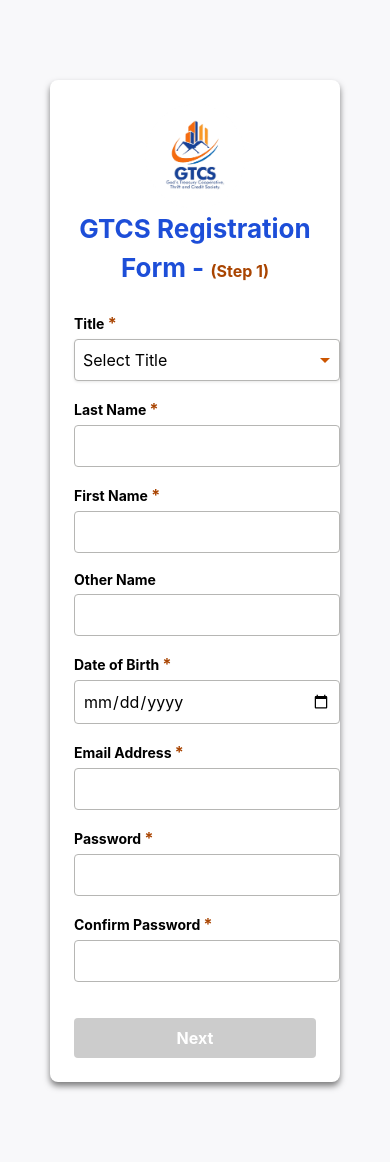
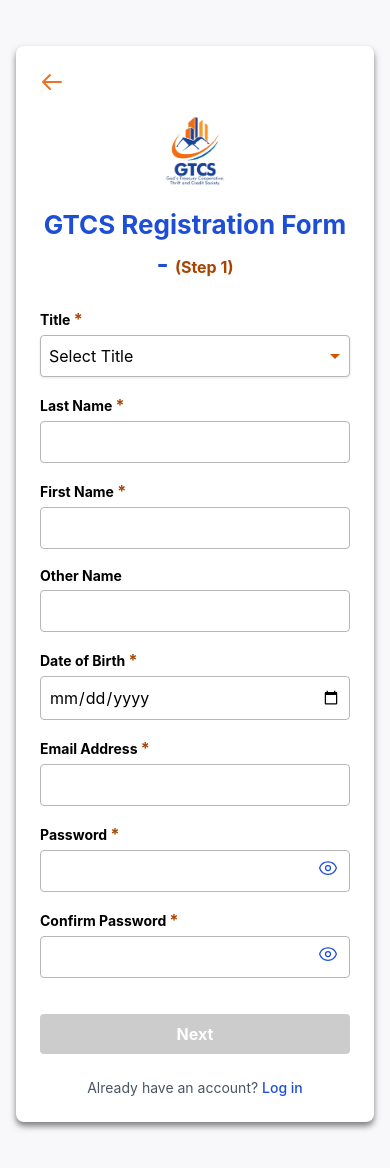
Before and after one commit to gtcsprojects2025-cloud/savings-loan-app, a React (Create React App) app in the folder client/: page /Auth/register in a window 390 px wide. Built offline with nearby package versions, Linux system fonts and the light colour scheme.

Commit message:
encryption and responsiveness

```diff
--- a/client/package.json
+++ b/client/package.json
@@ -3,12 +3,13 @@
   "version": "0.1.0",
   "private": true,
   "dependencies": {
-"@heroicons/react": "^2.1.5",
+    "@heroicons/react": "^2.1.5",
     "@tanstack/react-query": "^5.87.4",
     "@testing-library/dom": "^10.4.1",
     "@testing-library/jest-dom": "^6.8.0",
     "@testing-library/react": "^16.3.0",
     "@testing-library/user-event": "^13.5.0",
+    "crypto-js": "^4.2.0",
     "date-fns": "^4.1.0",
     "react": "^19.1.1",
     "react-dom": "^19.1.1",
--- a/client/src/Auth/login/LoginForm.jsx
+++ b/client/src/Auth/login/LoginForm.jsx
@@ -2,10 +2,12 @@
 import { useForm } from 'react-hook-form';
 import { toast } from 'react-toastify';
 import { useNavigate, Link } from 'react-router-dom';
-
-
+import { EyeIcon, EyeSlashIcon } from '@heroicons/react/24/outline';
+import SHA256 from 'crypto-js/sha256';
 
 const LoginForm = () => {
+  const [showPassword, setShowPassword] = useState(false);
+  const [showButtonWarning, setShowButtonWarning] = useState(false);
   const {
     register,
     handleSubmit,
@@ -17,6 +19,9 @@
   const onSubmit = async (data) => {
     setLoading(true);
     try {
+      const hashedPassword = SHA256(data.password).toString();
+      console.log('Hashed password:', hashedPassword);
+
       const response = await fetch('https://savings-loan-app.vercel.app/api/login', {
         method: 'POST',
         headers: {
@@ -24,7 +29,7 @@
         },
         body: JSON.stringify({
           email: data.email,
-          password: data.password,
+          password: hashedPassword,
         }),
       });
 
@@ -34,7 +39,7 @@
         toast.success('Login successful!');
         console.log('Login response:', result);
         localStorage.setItem('userToken', 'demo-token');
-        localStorage.setItem('user', JSON.stringify({ firstName: 'John', lastName: 'Doe' }));
+        localStorage.setItem('user', JSON.stringify({ firstName: 'Femi', lastName: 'Akinwunmi' }));
         navigate('/');
       } else {
         toast.error(result.message || 'Login failed. Please check your credentials.');
@@ -48,7 +53,7 @@
   };
 
   return (
-    <div className="min-h-screen w-screen  bg-gray-50 flex items-center justify-center">
+    <div className="min-h-screen w-[100%] px-5 lg:px-0 bg-gray-50 flex items-center justify-center">
       <div className="w-full max-w-lg bg-white border border-gray-200 shadow-2xl rounded-xl p-8 sm:p-10">
         <div className="flex justify-center mb-4">
           <img src="/logo.jpg" alt="Company Logo" className="h-12 sm:h-14" />
@@ -73,22 +78,32 @@
               <p className="text-red-500 text-sm mt-1">{errors.email.message}</p>
             )}
           </div>
-
-          <div>
+          <div className="relative">
             <label className="block text-sm font-semibold text-gray-700">Password</label>
             <input
-              type="password"
+              type={showPassword ? 'text' : 'password'}
               {...register('password', {
                 required: 'Password is required',
                 minLength: { value: 6, message: 'Minimum 6 characters' },
               })}
               className={`mt-2 block w-full px-4 py-2 sm:py-3 border ${
                 errors.password ? 'border-red-500' : 'border-gray-300'
-              } rounded-lg focus:outline-none focus:ring-2 focus:ring-brandOrange`}
+              } rounded-lg focus:outline-none focus:ring-2 focus:ring-brandOrange pr-10`}
               placeholder="••••••••"
             />
-            {errors.password && (
-              <p className="text-red-500 text-sm mt-1">{errors.password.message}</p>
+            <button
+              type="button"
+              onClick={() => setShowPassword(!showPassword)}
+              className="absolute right-3 top-9 text-brandBlue hover:text-brandBlue/80"
+            >
+              {showPassword ? (
+                <EyeSlashIcon className="h-5 w-5" />
+              ) : (
+                <EyeIcon className="h-5 w-5" />
+              )}
+            </button>
+            {(showButtonWarning || errors.password) && (
+              <p className="text-red-500 text-sm mt-1">{errors.password?.message}</p>
             )}
           </div>
 
--- a/client/src/Auth/register/index.js
+++ b/client/src/Auth/register/index.js
@@ -2,9 +2,12 @@
 import { useForm } from 'react-hook-form';
 import { format } from 'date-fns';
 import { toast } from 'react-toastify';
+import { EyeIcon, EyeSlashIcon } from '@heroicons/react/24/outline';
+import SHA256 from 'crypto-js/sha256';
 import './register.css';
 import gtcslogo from '../../assets/gtcslogo.png';
 import check from '../../assets/check.png';
+import { useNavigate, Link } from 'react-router-dom';
 
 function Register() {
   const {
@@ -49,6 +52,8 @@
   const [showButtonWarning, setShowButtonWarning] = useState(false);
   const [showModal, setShowModal] = useState(false);
   const [loading, setLoading] = useState(false);
+  const [showPassword, setShowPassword] = useState(false);
+  const [showConfirmPassword, setShowConfirmPassword] = useState(false);
 
   const countryCodes = [
     { code: '+234', name: 'Nigeria (+234)' },
@@ -61,7 +66,7 @@
     if (showModal) {
       const timer = setTimeout(() => {
         setShowModal(false);
-         window.location.href = '/';
+        window.location.href = '/';
       }, 3000);
       return () => clearTimeout(timer);
     }
@@ -150,6 +155,9 @@
     } else {
       setLoading(true);
       try {
+        const hashedPassword = SHA256(data.password).toString();
+        console.log('Hashed password:', hashedPassword);
+
         const formPayload = {
           title: data.title,
           firstName: data.firstName,
@@ -157,7 +165,7 @@
           otherNames: data.otherName,
           DOB: data.dob,
           email: data.email,
-          password: data.password,
+          password: hashedPassword, // Send hashed password
           phoneNo: `${data.primaryPhoneCountry}${data.primaryPhone}`,
           PhoneNo2: data.otherPhone ? `${data.otherPhoneCountry}${data.otherPhone}` : '',
           NIN: data.nin,
@@ -202,8 +210,26 @@
   };
 
   return (
-    <div className="Register-container ">
+    <div className="Register-container">
       <div className="form-card">
+        <div className="form-header">
+          <button onClick={() => (window.location.href = '/')} className="back-button">
+            <svg
+              xmlns="http://www.w3.org/2000/svg"
+              className="h-6 w-6 text-[#eb7425]"
+              fill="none"
+              viewBox="0 0 24 24"
+              stroke="currentColor"
+            >
+              <path
+                strokeLinecap="round"
+                strokeLinejoin="round"
+                strokeWidth="2"
+                d="M10 19l-7-7m0 0l7-7m-7 7h18"
+              />
+            </svg>
+          </button>
+        </div>
         <img src={gtcslogo} alt="GTCS Logo" className="form-logo" />
         <h1 className="form-title text-brandBlue">
           GTCS Registration Form - <span className="form-step">(Step {currentStep})</span>
@@ -297,12 +323,12 @@
                 )}
               </div>
 
-              <div className="form-group">
+              <div className="form-group relative">
                 <label className="form-label">
                   Password <span className="form-step">*</span>
                 </label>
                 <input
-                  type="password"
+                  type={showPassword ? 'text' : 'password'}
                   {...register('password', {
                     required: 'Password is required',
                     pattern: {
@@ -311,25 +337,47 @@
                         'Password must be at least 8 characters, with uppercase, lowercase, number, and special character',
                     },
                   })}
-                  className="form-input"
+                  className="form-input pr-10"
                 />
+                <button
+                  type="button"
+                  onClick={() => setShowPassword(!showPassword)}
+                  className="absolute right-3 top-9 text-brandBlue hover:text-brandBlue/80"
+                >
+                  {showPassword ? (
+                    <EyeSlashIcon className="h-5 w-5" />
+                  ) : (
+                    <EyeIcon className="h-5 w-5" />
+                  )}
+                </button>
                 {(showButtonWarning || formErrors.password) && (
                   <span className="form-error">{formErrors.password?.message}</span>
                 )}
               </div>
 
-              <div className="form-group">
+              <div className="form-group relative">
                 <label className="form-label">
                   Confirm Password <span className="form-step">*</span>
                 </label>
                 <input
-                  type="password"
+                  type={showConfirmPassword ? 'text' : 'password'}
                   {...register('confirmPassword', {
                     required: 'Confirm password is required',
                     validate: (value) => value === password || 'Passwords do not match',
                   })}
-                  className="form-input"
+                  className="form-input pr-10"
                 />
+                <button
+                  type="button"
+                  onClick={() => setShowConfirmPassword(!showConfirmPassword)}
+                  className="absolute right-3 top-9 text-brandBlue hover:text-brandBlue/80"
+                >
+                  {showConfirmPassword ? (
+                    <EyeSlashIcon className="h-5 w-5" />
+                  ) : (
+                    <EyeIcon className="h-5 w-5" />
+                  )}
+                </button>
                 {(showButtonWarning || formErrors.confirmPassword) && (
                   <span className="form-error">{formErrors.confirmPassword?.message}</span>
                 )}
@@ -668,6 +716,14 @@
             </div>
           </div>
         )}
+        <div className="mt-6 text-sm text-center text-gray-600 space-y-2">
+          <p>
+            Already have an account?{' '}
+            <Link to="/Auth/login/" className="text-brandBlue font-medium hover:underline">
+              Log in
+            </Link>
+          </p>
+        </div>
       </div>
     </div>
   );
--- a/client/src/Auth/register/register.css
+++ b/client/src/Auth/register/register.css
@@ -7,7 +7,6 @@
   align-items: center;
   padding: 16px;
   overflow-y: auto;
-  padding: 50px;
   background-color: #f8f8fa;
   width: screen;
 
--- a/client/src/user/dashboard/Account.jsx
+++ b/client/src/user/dashboard/Account.jsx
@@ -6,7 +6,7 @@
 import LoanChart from './LoanChart';
 
 const Account = ({
-  user = { firstName: 'John', lastName: 'Doe' },
+  user = { firstName: 'femi', lastName: 'Akinwunmi' },
   balances = { account: 5000, savings: 12000, loan: 3000 },
   savingsData = [],
   loanData = [],
--- a/client/src/user/dashboard/Dashboard.jsx
+++ b/client/src/user/dashboard/Dashboard.jsx
@@ -128,7 +128,7 @@
 
   return (
     <ErrorBoundary>
-      <div className="min-h-screen  w-screen ">
+      <div className="min-h-screen  w-[100%] ">
         <button
           onClick={() => setIsSidebarOpen(!isSidebarOpen)}
           className="lg:hidden fixed top-4 left-4 z-50 p-2 bg-brandOrange text-white rounded-lg"
--- a/client/src/user/dashboard/Sidebar.jsx
+++ b/client/src/user/dashboard/Sidebar.jsx
@@ -16,7 +16,7 @@
     <div className="h-full bg-white shadow-lg w-full">
       <div className="py-4">
         <div className=" border-b-2 border-[#f97316] flex justify-center items-center pb-4 mb-1">
-            <img src="/logo.jpg" alt="Company Logo" className="h-15 mb-4" />
+            <img src="/logo.jpg" alt="Company Logo" className="h-72 mb-4" />
 </div>
         <nav className="space-y-2 bg-gray-100 h-screen mx-1  rounded-lg">
           {tabs.map((tab) => (
```
Also changed, not shown: client/src/Auth/login/ForgotPasswordPage.jsx (+23 -1 lines), client/src/user/dashboard/Logout.jsx (+38 -5 lines), 1 other file (tests, documents, lock files or other folders).
